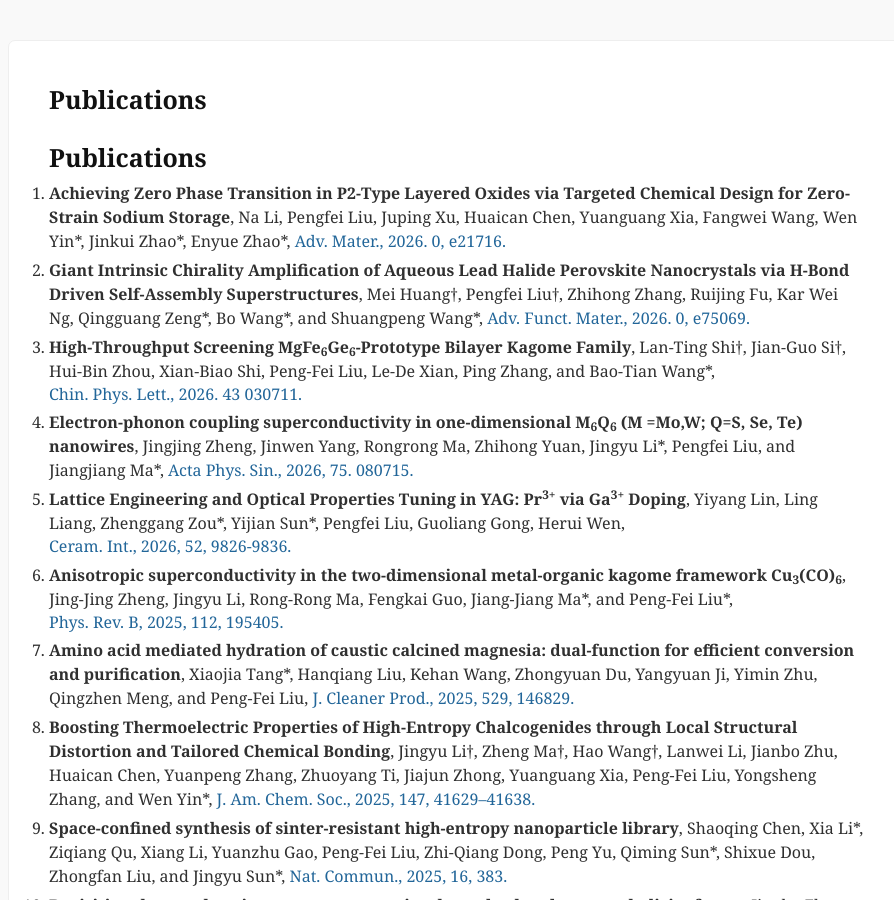
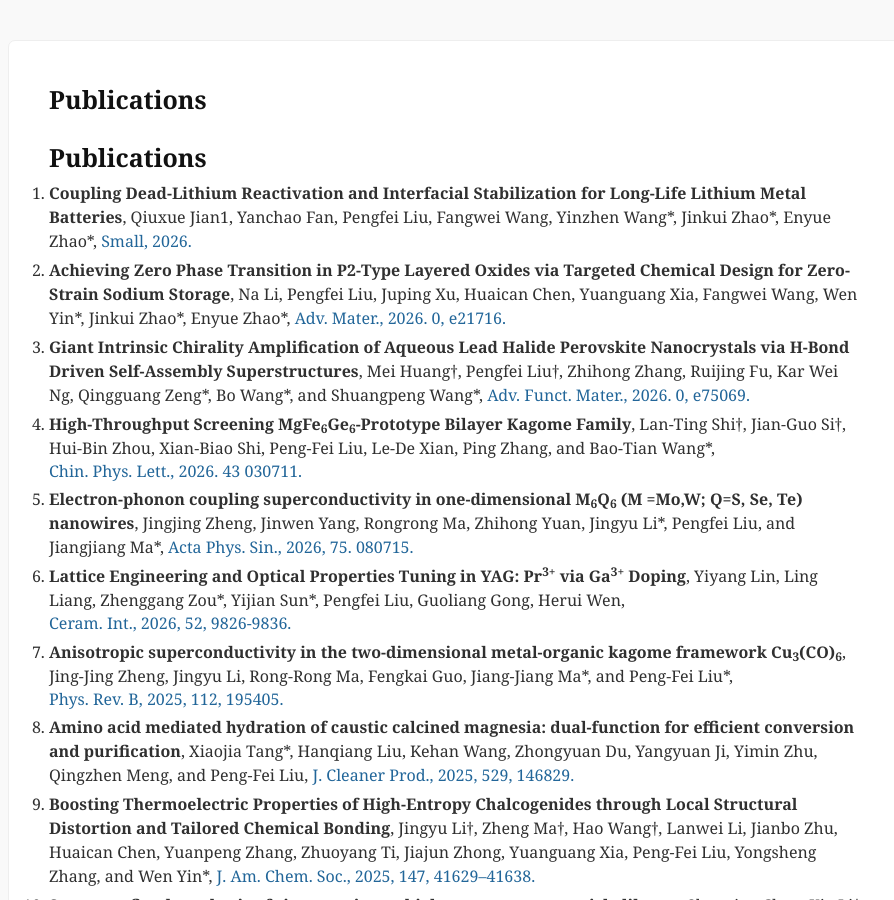
Before and after one commit to comatphys/comatphys.github.io, a Jekyll site: the page built from cv_md/publication.md, in a window 1280 px wide and 900 px high. Shown: the whole window, without its empty margins (182-1076 px from the left). Built offline with Jekyll 4.4.1, drawn with Linux system fonts in a browser that asks for light colours; our own code applies the rules of GitHub Pages for plain Markdown files; comment, search, counter and statistics services are not loaded.

Commit message:
Update publication.md

```diff
--- a/cv_md/publication.md
+++ b/cv_md/publication.md
@@ -1,4 +1,8 @@
 # Publications
+1. **Coupling Dead‐Lithium Reactivation and Interfacial Stabilization for Long‐Life Lithium Metal Batteries**,
+Qiuxue Jian1, Yanchao Fan, Pengfei Liu, Fangwei Wang, Yinzhen Wang\*, Jinkui Zhao\*, Enyue Zhao\*,
+[Small, 2026.](https://doi.org/10.1002/smll.73843)
+
 1. **Achieving Zero Phase Transition in P2-Type Layered Oxides via Targeted Chemical Design for Zero-Strain Sodium Storage**,
 Na Li, Pengfei Liu, Juping Xu, Huaican Chen, Yuanguang Xia, Fangwei Wang, Wen Yin\*, Jinkui Zhao\*, Enyue Zhao\*,
 [Adv. Mater., 2026. 0, e21716.](https://doi.org/10.1002/adma.202521716)
```
